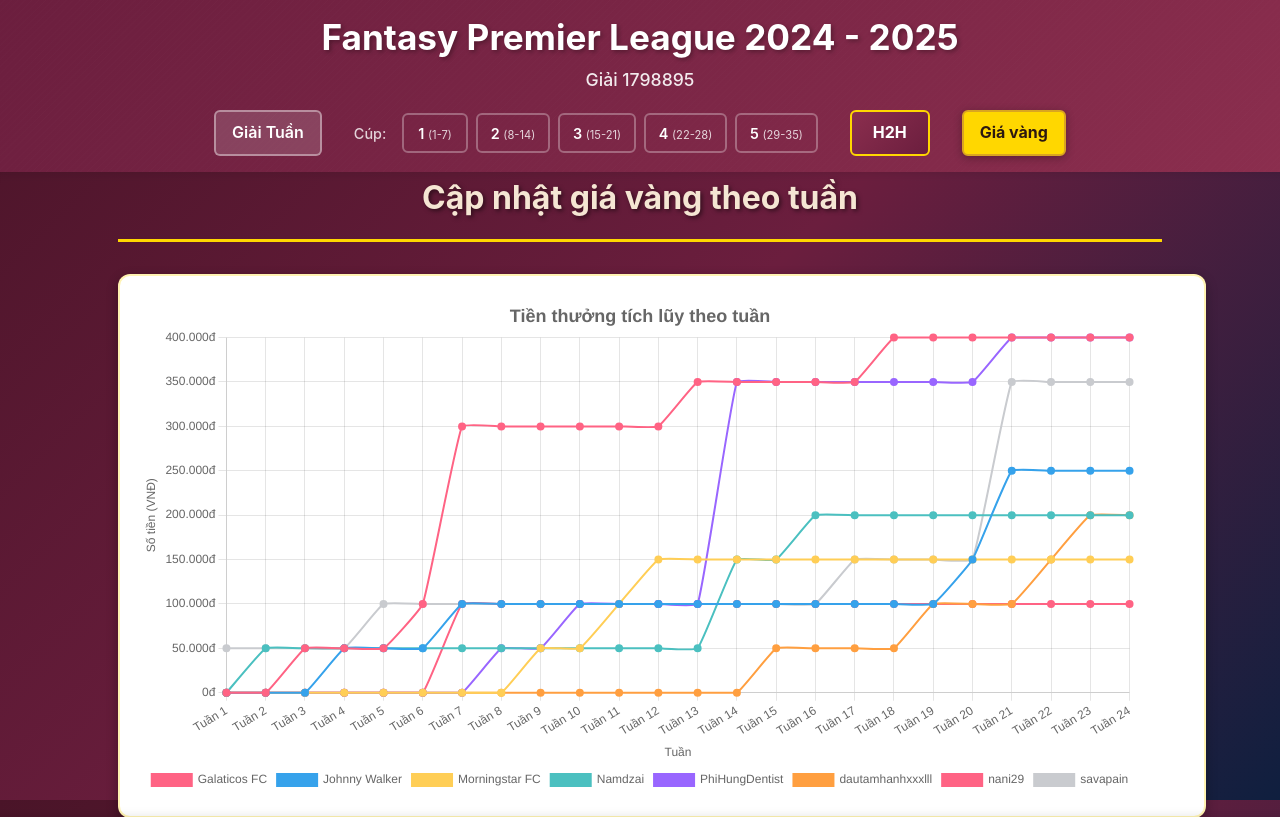
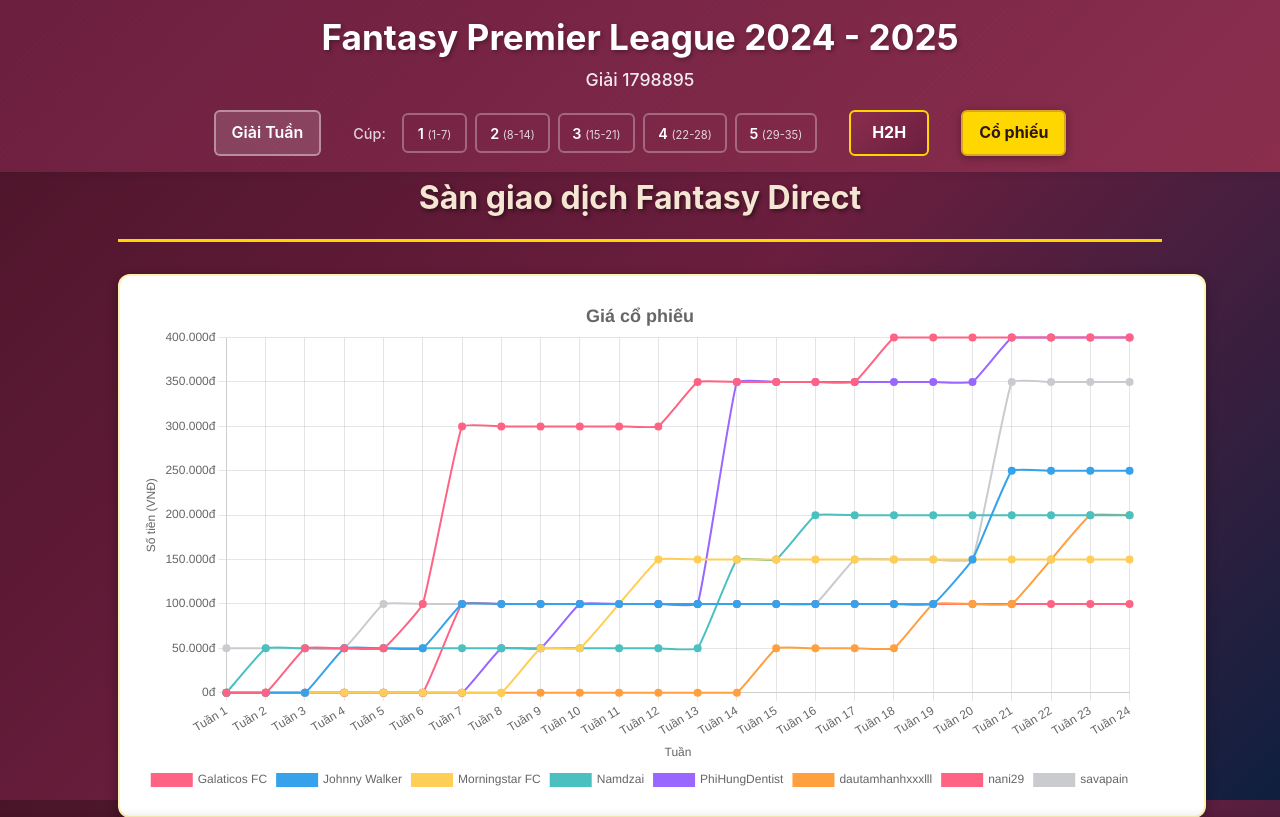
Before and after one commit to dttung79/Fantasy2025, a Flask app: page /prize in a window 1280 px wide. Shown: the top 817 px of the page. Run offline with Flask 3, Linux system fonts and the light colour scheme; data that the repository does not hold is empty.

Commit message:
Đổi tên tab và tiêu đề: Giá vàng -> Cổ phiếu

```diff
--- a/templates/header_tpl.html
+++ b/templates/header_tpl.html
@@ -42,7 +42,7 @@
                 <a href="/h2h" class="nav-link h2h-link {% if current_page == 'h2h' %}active{% endif %}">H2H</a>
             </div>
             <div class="nav-section">
-                <a href="/prize" class="nav-link prize-link {% if current_page == 'prize' %}active{% endif %}">Giá vàng</a>
+                <a href="/prize" class="nav-link prize-link {% if current_page == 'prize' %}active{% endif %}">Cổ phiếu</a>
             </div>
         </nav>
     </header>
--- a/templates/prize_tpl.html
+++ b/templates/prize_tpl.html
@@ -1,6 +1,6 @@
 <div class="container">
     <div class="prize-page-header">
-        <h2 class="prize-page-title">Cập nhật giá vàng theo tuần</h2>
+        <h2 class="prize-page-title">Sàn giao dịch Fantasy Direct</h2>
     </div>
 
     <div class="chart-container" id="chartContainer" style="display: none;">
@@ -83,7 +83,7 @@
                 plugins: {
                     title: {
                         display: true,
-                        text: 'Tiền thưởng tích lũy theo tuần',
+                        text: 'Giá cổ phiếu',
                         font: {
                             size: 18
                         }
```
